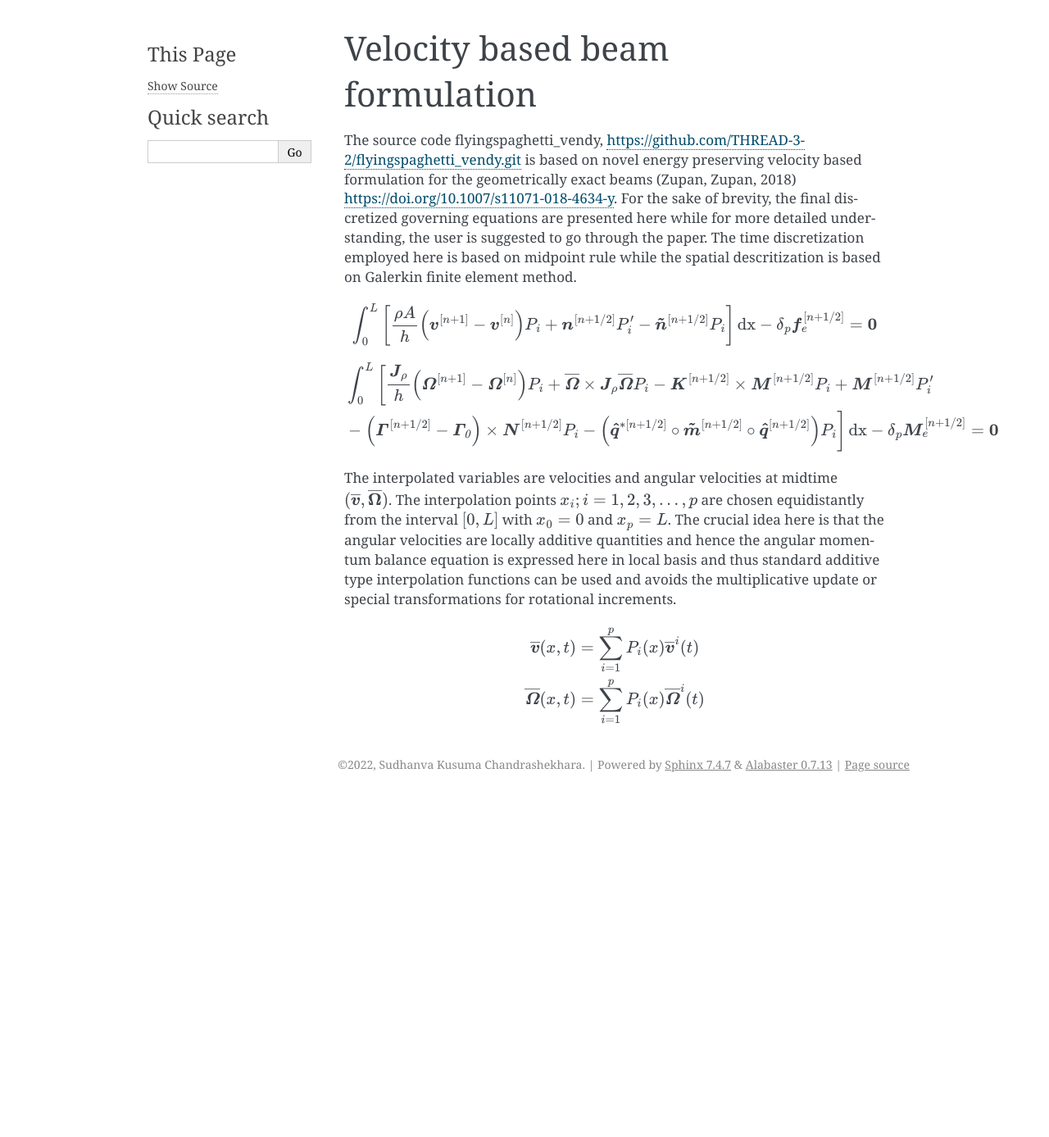
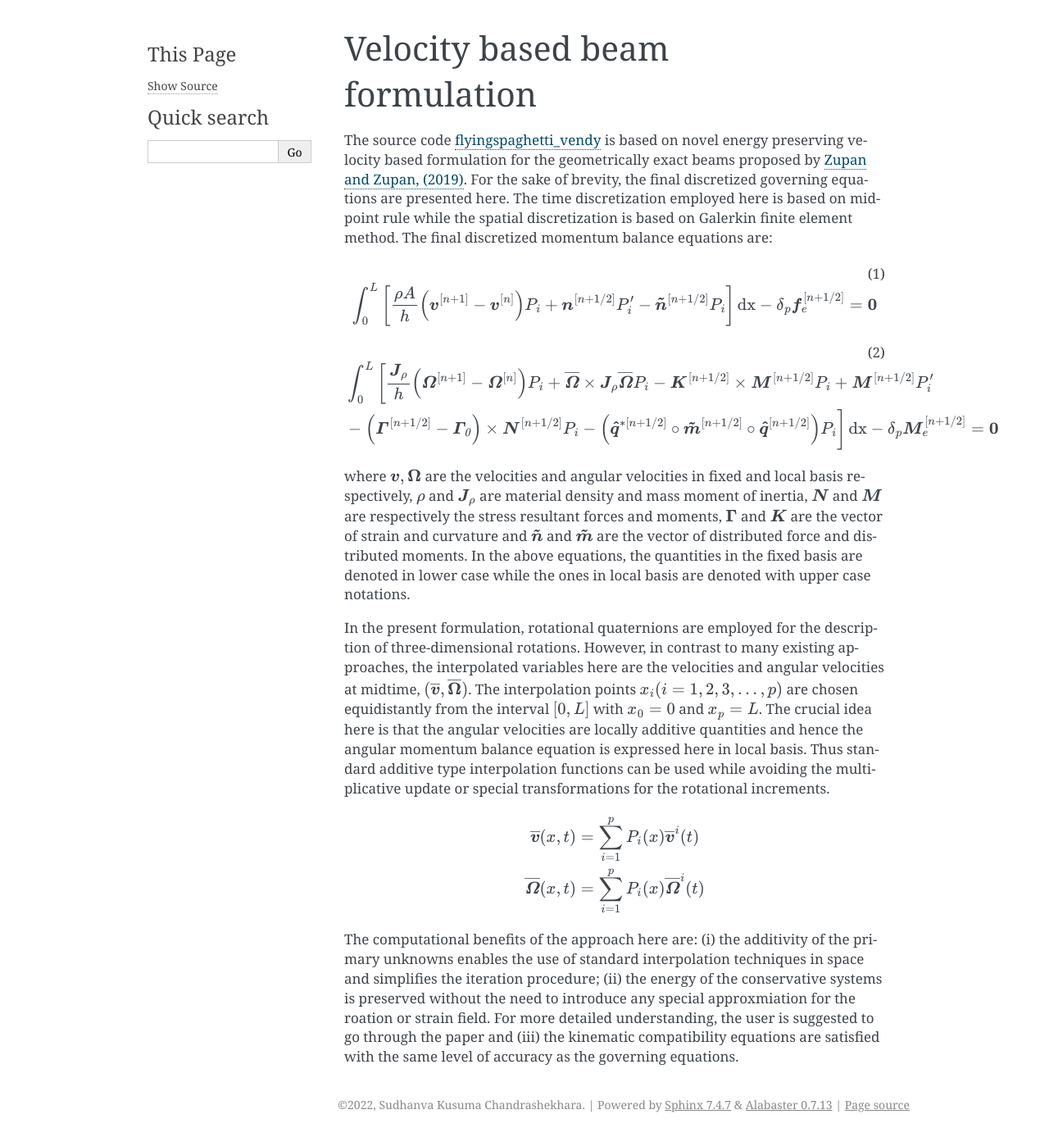
Before and after one commit to THREAD-3-2/flyingspaghetti_vendy, a Sphinx documentation site: the page built from docs/formulation.rst, in a window 1280 px wide. Shown: the whole page at 82% size. Built offline with Sphinx 7.4.7, drawn with Linux system fonts in a browser that asks for light colours; before the commit the page ends 972 px from its top, so only the background shows below that.

Commit message:
Add files via upload

```diff
--- a/docs/formulation.rst
+++ b/docs/formulation.rst
@@ -5,38 +5,32 @@
 Velocity based beam formulation
 ===============================
 
-The source code flyingspaghetti_vendy,
-https://github.com/THREAD-3-2/flyingspaghetti_vendy.git\  is based on novel energy preserving velocity based formulation for the geometrically exact beams (Zupan,
-Zupan, 2018) https://doi.org/10.1007/s11071-018-4634-y\. For the
-sake of brevity, the final discretized governing equations are presented
-here while for more detailed understanding, the user is suggested to go
-through the paper. The time discretization employed here is based on
-midpoint rule while the spatial descritization is based on Galerkin
-finite element method.
+The source code `flyingspaghetti_vendy <https://github.com/THREAD-3-2/flyingspaghetti_vendy>`_  is based on novel energy preserving velocity based formulation for the geometrically exact beams  proposed by `Zupan and Zupan, (2019) <https://doi.org/10.1007/s11071-018-4634-y>`_.
+For the sake of brevity, the final discretized governing equations are presented here. The time discretization employed here is based on
+midpoint rule while the spatial discretization is based on Galerkin finite element method. The final discretized momentum balance equations are:
 
 .. math::
+       :name: eq:1
+
        \begin{aligned}
                         \int_{0}^{L} \left[\frac{\rho A}{h}\left(\boldsymbol{v}^{\left[n+1\right]} - \boldsymbol{v}^{\left[n\right]}\right) P_{i} + \boldsymbol{n}^{\left[n+1/2\right]}P_{i}^{\prime} - \boldsymbol{\tilde{n}}^{\left[n+1/2\right]}P_{i}\right] \,\mathrm{dx} - \delta_{p}\boldsymbol{f}_{e}^{\left[n+1/2\right]} = \boldsymbol{0}
        \end{aligned}
 
 .. math::
+       :name: eq:2
+
        \begin{aligned}
                     &\int_{0}^{L} \bigg[\frac{\boldsymbol{J}_{\rho} }{h}\left(\boldsymbol{\mathit{\Omega}}^{\left[n+1\right]} - \boldsymbol{\mathit{\Omega}}^{\left[    n\right]}\right) P_{i} + \boldsymbol{\overline{\mathit{\Omega}}}\times \boldsymbol{J}_{\rho}\boldsymbol{\overline{\mathit{\Omega}}}P_{i} - \boldsymbol{K}^{\left[n+1/2\right]} \times\boldsymbol{M}^{\left[n+1/2\right]}P_{i} +\boldsymbol{M}^{\left[n+1/2\right]}P_{i}^{\prime}\\& -  \left(\boldsymbol{\mathit{\Gamma}}^{\left[n+1/2\right]} - \boldsymbol{\mathit{\Gamma}}_{\mathit{0}}\right) \times \boldsymbol{N}^{\left[n+1/2\right]} P_{i}  -\left(\boldsymbol{\hat{q}}^{\ast\left[n+1/2\right]} \circ \boldsymbol{\tilde{m}}^{\left[n+1/2\right]} \circ \boldsymbol{\hat{q}}^{\left[n+1/2\right]}\right)P_{i}\bigg] \,\mathrm{dx} -\delta_{p}\boldsymbol{M}_{e}^{\left[n+1/2\right]} = \boldsymbol{0}
        \end{aligned}
 
-The interpolated variables are velocities and angular velocities at
-midtime
-:math:`(\boldsymbol{\overline{v}},\boldsymbol{\overline{\Omega}})`.
-The interpolation points :math:`x_i; i= 1,2,3,\dots,p` are chosen
-equidistantly from the interval :math:`[0,L]` with :math:`x_0=0` and
-:math:`x_p = L`. The crucial idea here is that the angular velocities
-are locally additive quantities and hence the angular momentum balance
-equation is expressed here in local basis and thus standard additive
-type interpolation functions can be used and avoids the multiplicative
-update or special transformations for rotational increments.
+where :math:`\boldsymbol{v},\boldsymbol{\Omega}` are the velocities and angular velocities in fixed and local basis respectively, :math:`\rho` and :math:`\boldsymbol{J}_{\rho}` are material density and mass moment of inertia, :math:`\boldsymbol{N}` and :math:`\boldsymbol{M}` are respectively the stress resultant forces and moments, :math:`\boldsymbol{\Gamma}` and :math:`\boldsymbol{K}` are the vector of strain and curvature and :math:`\boldsymbol{\tilde{n}}` and :math:`\boldsymbol{\tilde{m}}` are the vector of distributed force and distributed moments. In the above equations, the quantities in the fixed basis are denoted in lower case while the ones in local basis are denoted with upper case notations.
+
+In the present formulation, rotational quaternions are employed for the description of three-dimensional rotations. However, in contrast to many existing approaches, the interpolated variables here are the velocities and angular velocities at midtime, :math:`(\boldsymbol{\overline{v}},\boldsymbol{\overline{\Omega}})`. The interpolation points :math:`x_i (i= 1,2,3,\dots,p)` are chosen equidistantly from the interval :math:`[0,L]` with :math:`x_0=0` and :math:`x_p = L`. The crucial idea here is that the angular velocities are locally additive quantities and hence the angular momentum balance equation is expressed here in local basis. Thus standard additive type interpolation functions can be used while avoiding the multiplicative update or special transformations for the rotational increments.
 
 .. math::
        \begin{aligned}
             \boldsymbol{\overline{v}}(x,t) &= \sum_{i=1}^{p} P_{i}(x)\boldsymbol{\overline{v}}^{i}(t)\\
             \boldsymbol{\overline{\mathit{\Omega}}}(x,t) &= \sum_{i=1}^{p} P_{i}(x)\boldsymbol{\overline{\mathit{\Omega}}}^{i}(t)
        \end{aligned}
+
+The computational benefits of the approach here are: (i) the additivity of the primary unknowns enables the use of standard interpolation techniques in space and simplifies the iteration procedure; (ii) the energy of the conservative systems is preserved without the need to introduce any special approxmiation for the roation or strain field. For more detailed understanding, the user is suggested to go through the paper and (iii) the kinematic compatibility equations are satisfied with the same level of accuracy as the governing equations.
--- a/docs/results.rst
+++ b/docs/results.rst
@@ -6,13 +6,13 @@
 
 Results are shown in terms of:
 
-* Total mechanical energy vs. time:
+* Total mechanical energy vs. time
 
 * Deformed shapes
 
 * Displacement vs. time
 
-For the particular example problem, the results are given in the figures below
+For the particular example problem, the results are given in the figures below.
 
 .. figure:: /figures/Total_mechanical_energy_vs_time.png
 
```
Also changed, not shown: docs/index.rst (+14 -2 lines), docs/introduction.rst (+2 -8 lines), docs/matlab.rst (+5 -10 lines).
